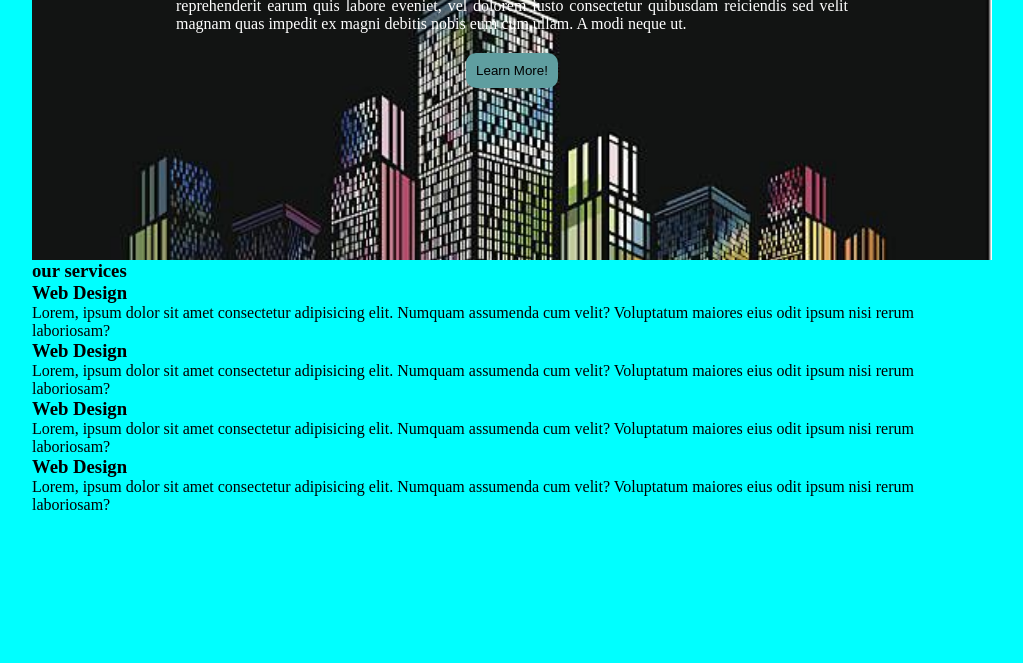
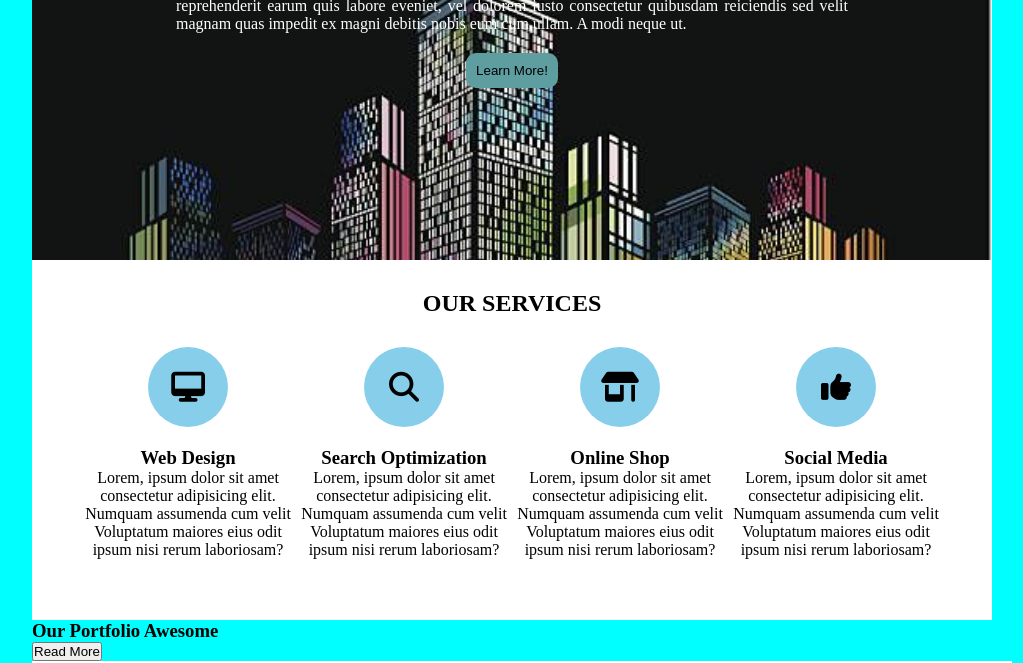
Before and after one commit to diyagupta001/Flexbox-project, a plain HTML site: page index.html in a window 1280 px wide. Shown: the part 300-963 px from the top of the page, without its empty margins (128-1151 px from the left). Before the commit the page ends 814 px from the top, so only its background shows below. Drawn offline with Linux system fonts and the light colour scheme.

Commit message:
portfolio section html is completed

```diff
--- a/css/style.css
+++ b/css/style.css
@@ -73,4 +73,41 @@ body{
     border: none;
     border-radius: 10px;
 
+}#row3{
+    height: 360px;
+    background-color: #fff;
+
 }
+.service_section{}
+.service_section h2{
+    text-align: center;
+    text-transform: uppercase;
+    padding-top: 30px;
+    padding-bottom: 30px;
+}
+.service_container{
+    width: 90%;
+    margin: 0 auto;
+    display: flex;
+    justify-content: space-between;
+    align-items: center;
+}
+.service_item{
+    text-align: center;
+
+}
+.service_item i{
+    height: 80px;
+    width: 80px;
+    background-color: skyblue;
+    border-radius: 50%;
+    line-height: 80px;
+    font-size: 30px;
+}
+.service_item h3{
+    padding-top: 20px;
+
+}
+.service_item p{
+    text-align: center;
+}
--- a/index.html
+++ b/index.html
@@ -40,29 +40,68 @@
             </div>
         </section>
         <section id="row3">
-            <div class="sevice_section">
-                <h3>our services</h3>
+            <div class="service_section">
+                <h2>our services</h2>
                 <div class="service_container">
                     <div class="service_item">
-                        <i></i>
+                        <i class="fa-solid fa-desktop"></i>
                         <h3>Web Design</h3>
-                        <p>Lorem, ipsum dolor sit amet consectetur adipisicing elit. Numquam assumenda cum velit? Voluptatum maiores eius odit ipsum nisi rerum laboriosam?</p>
+                        <p>Lorem, ipsum dolor sit amet consectetur adipisicing elit. Numquam assumenda cum velit Voluptatum maiores eius odit ipsum nisi rerum laboriosam?</p>
                     </div>
                     <div class="service_item">
-                        <i></i>
-                        <h3>Web Design</h3>
-                        <p>Lorem, ipsum dolor sit amet consectetur adipisicing elit. Numquam assumenda cum velit? Voluptatum maiores eius odit ipsum nisi rerum laboriosam?</p>
+                        <i class="fa-solid fa-magnifying-glass"></i>
+                        <h3>Search Optimization</h3>
+                        <p>Lorem, ipsum dolor sit amet consectetur adipisicing elit. Numquam assumenda cum velit Voluptatum maiores eius odit ipsum nisi rerum laboriosam?</p>
                     </div>
                     <div class="service_item">
-                        <i></i>
-                        <h3>Web Design</h3>
-                        <p>Lorem, ipsum dolor sit amet consectetur adipisicing elit. Numquam assumenda cum velit? Voluptatum maiores eius odit ipsum nisi rerum laboriosam?</p>
+                        <i class="fa-solid fa-shop"></i>
+                        <h3>Online Shop</h3>
+                        <p>Lorem, ipsum dolor sit amet consectetur adipisicing elit. Numquam assumenda cum velit Voluptatum maiores eius odit ipsum nisi rerum laboriosam?</p>
                     </div>
                     <div class="service_item">
+                        <i class="fa-solid fa-thumbs-up"></i>
+                        <h3>Social Media</h3>
+                        <p>Lorem, ipsum dolor sit amet consectetur adipisicing elit. Numquam assumenda cum velit Voluptatum maiores eius odit ipsum nisi rerum laboriosam?</p>
+                    </div>
+                </div>
+            </div>
+        </section>
+        <section id="row4">
+            <div class="portfolio-section">
+                <div class="portfolio_top">
+                    <div class="portfolio_tittle">
+                        <h3>Our Portfolio Awesome</h3>
+
+                    </div>
+                    <div class="portfolio_more">
+                        <button>Read More</button>
+                    </div>
+                </div>
+                <div class="portfolio_bottom">
+                    <div class="portfolio_item">
+                      <div class="portfolio_card">
+                        <img src="images/ff.jpg" alt="">
                         <i></i>
-                        <h3>Web Design</h3>
-                        <p>Lorem, ipsum dolor sit amet consectetur adipisicing elit. Numquam assumenda cum velit? Voluptatum maiores eius odit ipsum nisi rerum laboriosam?</p>
+                      </div>
+                      <h4>Lorem ipsum dolor sit.</h4>
+                      <p>Lorem ipsum dolor, sit amet consectetur adipisicing elit. Provident corporis laborum consectetur repellat quae nobis.</p>
                     </div>
+                    <div class="portfolio_item">
+                        <div class="portfolio_card">
+                          <img src="images/download.png" alt="">
+                          <i></i>
+                        </div>
+                        <h4>Lorem ipsum dolor sit.</h4>
+                        <p>Lorem ipsum dolor, sit amet consectetur adipisicing elit. Provident corporis laborum consectetur repellat quae nobis.</p>
+                      </div>
+                      <div class="portfolio_item">
+                        <div class="portfolio_card">
+                          <img src="images/unnamed.png" alt="">
+                          <i></i>
+                        </div>
+                        <h4>Lorem ipsum dolor sit.</h4>
+                        <p>Lorem ipsum dolor, sit amet consectetur adipisicing elit. Provident corporis laborum consectetur repellat quae nobis.</p>
+                      </div>
                 </div>
             </div>
         </section>
```
Also changed, not shown: images/download.png (added), images/ff.jpg (added), images/unnamed.png (added).
